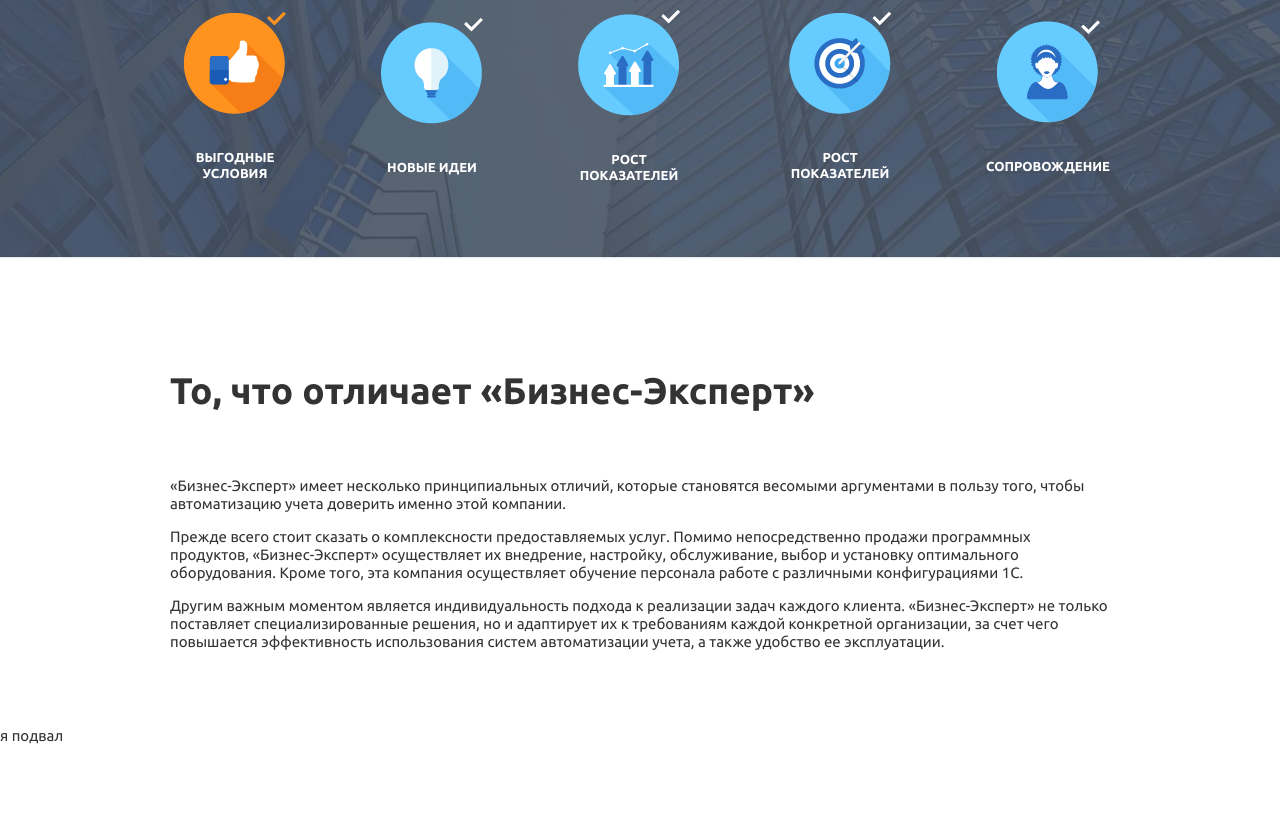
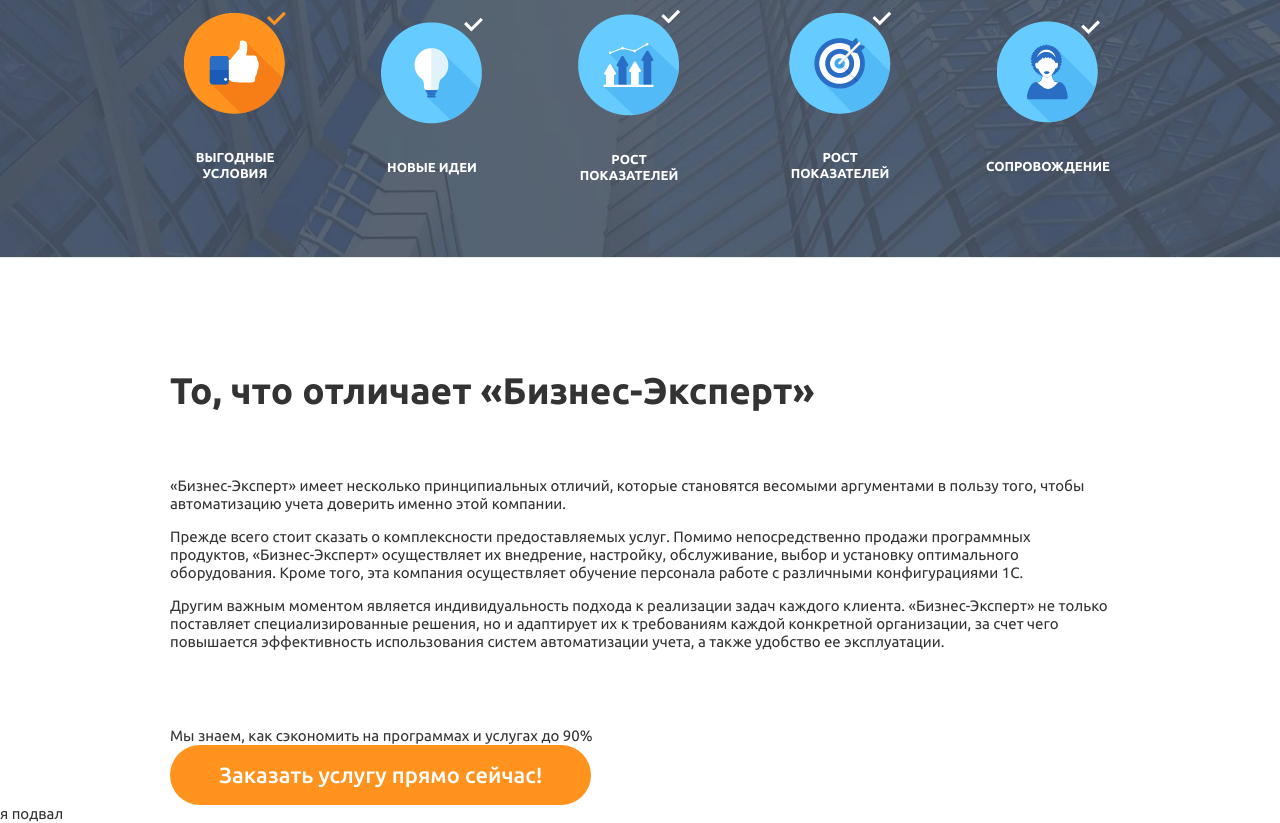
Before and after one commit to Roman2444/businesExpert_test, a website: page index.html in a window 1280 px wide. Shown: the part 1450-2273 px from the top of the page. Before the commit the page ends 2195 px from the top, so only its background shows below. Drawn offline with Linux system fonts and the light colour scheme.

Commit message:
add third-block-economize economize-block

```diff
--- a/index.html
+++ b/index.html
@@ -105,7 +105,6 @@
                     <img src="img/second_page.jpg" alt="second_page_cover">
                 </div>
             </div>
-
             <div class="page-second-block-differences block-differences">
                 <div class="page-second-block-differences-container container">
                     <div class="second-block-differences-body">
@@ -115,8 +114,18 @@
                             <p>Прежде всего стоит сказать о комплексности предоставляемых услуг. Помимо непосредственно продажи программных продуктов, «Бизнес-Эксперт» осуществляет их внедрение, настройку, обслуживание, выбор и установку оптимального оборудования. Кроме того, эта компания осуществляет обучение персонала работе с различными конфигурациями 1С.</p>
                             <p>Другим важным моментом является индивидуальность подхода к реализации задач каждого клиента. «Бизнес-Эксперт» не только поставляет специализированные решения, но и адаптирует их к требованиям каждой конкретной организации, за счет чего повышается эффективность использования систем автоматизации учета, а также удобство ее эксплуатации.</p>
                         </div>
+                    </div>
+                </div>
+            </div>
+            <div class="page-third-block-economize economize-block">
+                <div class="economize-block-container container">
+                    <div class="economize-block-body">
+                        <div class="economize-block-text">Мы знаем, как сэкономить на программах и услугах до 90%</div>
+                        <div class="main-block-button">
+                            <a href="#" class="main-block-button-link">Заказать услугу прямо сейчас!</a>
+                        </div>
+                    </div>
 
-                    </div>
                 </div>
             </div>
 
```
